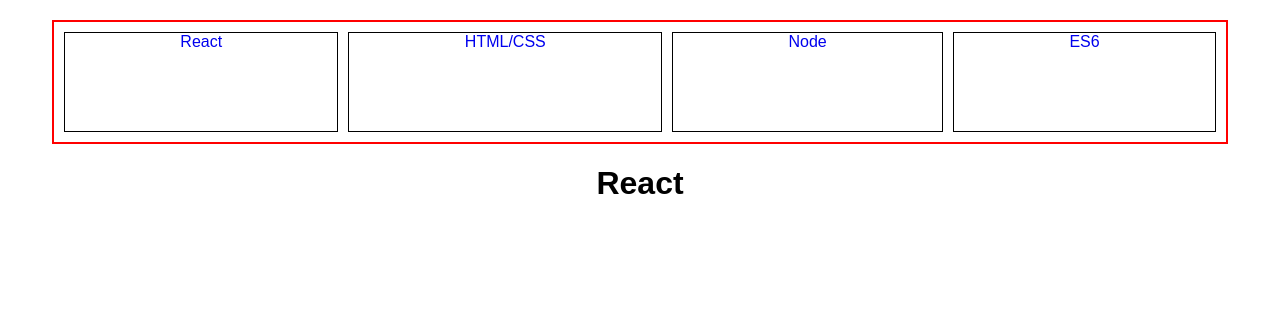
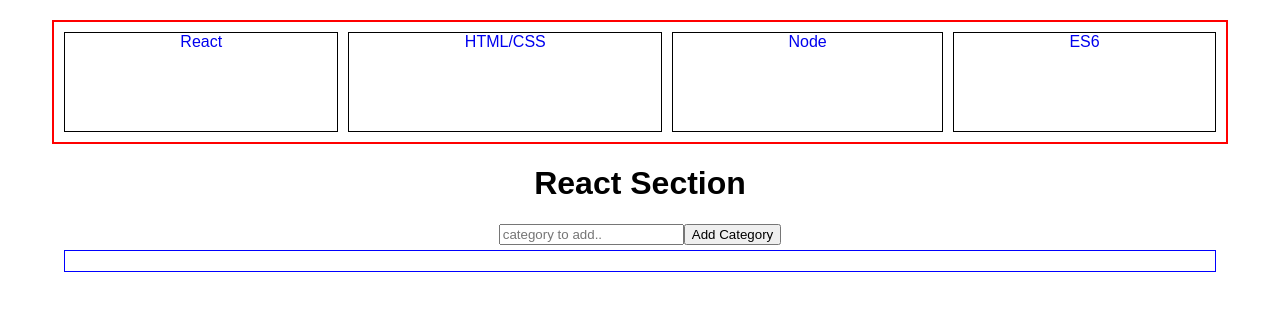
Before and after one commit to HuangStanley050/bookMarks, a React (Create React App) app: page /react in a window 1280 px wide. Shown: the top 310 px of the page. Built offline with nearby package versions, Linux system fonts and the light colour scheme.

Commit message:
started to work on differnet pages now, implemented add category on React topic

```diff
--- a/src/components/categories.js
+++ b/src/components/categories.js
@@ -14,8 +14,11 @@
     }
 
     addSubCategory = () => {
-        //alert(this.props.category);
-        this.props.addSub(this.state.input, this.props.category);
+        //alert(this.props.category);           //needs to find out which action creator to use depends on topic
+        /*if (this.props.topic === 'react') {
+            alert("react!!");
+        }*/
+        this.props.addSub(this.state.input, this.props.category, this.props.topic);
         this.setState({ input: "" });
     }
 
@@ -42,7 +45,7 @@
 
 const mapDispatchToProps = dispatch => {
     return {
-        addSub: (link, category) => dispatch(addSubCategory(link, category)),
+        addSub: (link, category, topic) => dispatch(addSubCategory(link, category, topic)),
         showLinks: (category) => dispatch(toggle(category))
     };
 };
--- a/src/containers/es6/es6.js
+++ b/src/containers/es6/es6.js
@@ -34,7 +34,7 @@
             <div className="ES6_Container">
 
              {this.props.categories.map(key=>{
-                 return <Categories key={key.name} category={key.name}/>;
+                 return <Categories topic="react" key={key.name} category={key.name}/>;
              })}
 
             </div>
--- a/src/containers/react/react.css
+++ b/src/containers/react/react.css
@@ -0,0 +1,9 @@
+.React_Container {
+    margin-top: 5px;
+    border: 1px solid blue;
+
+    display: grid;
+    padding: 10px;
+    grid-template-columns: 33% 33% 33%;
+    grid-gap: 5px;
+}
--- a/src/containers/react/react.js
+++ b/src/containers/react/react.js
@@ -1,9 +1,52 @@
 import React, { Component } from "react";
+import { connect } from 'react-redux';
+import { addCategory } from "../../store/actions/react";
+import Categories from "../../components/categories";
+import "./react.css";
+//import Modal from "../../components/modal/modal";
+
 
 class ReactKB extends Component {
+    state = {
+        input: ""
+    }
+
+    handleInput = (event) => {
+        this.setState({ input: event.target.value });
+    }
+
+    addCategory = () => {
+        this.props.addCategory(this.state.input);
+        this.setState({ input: "" });
+    }
+
+
     render() {
-        return <h1>React</h1>;
+        return (
+            <div>
+            <h1>React Section</h1>
+            <input onChange={this.handleInput} value={this.state.input} type="text" placeholder="category to add.."/>
+            <button onClick={()=>this.addCategory()}>Add Category</button>
+            <div className="React_Container">
+            {this.props.categories.map(key=>{
+                 return <Categories topic="react" key={key.name} category={key.name}/>;
+             })}
+            </div>
+            </div>
+        );
     }
+}
+
+const mapStateToProps = state => {
+    return {
+        categories: state.react_category
+    };
 };
 
-export default ReactKB;
+const mapDispatchToProps = dispatch => {
+    return {
+        addCategory: (name) => dispatch(addCategory(name))
+    };
+}
+
+export default connect(mapStateToProps, mapDispatchToProps)(ReactKB);
--- a/src/store/actions/actionTypes.js
+++ b/src/store/actions/actionTypes.js
@@ -1,3 +1,4 @@
-export const ADD_CATEGORY = "ADD_CATEGORY";
+export const ADD_CATEGORY_ES6 = "ADD_CATEGORY_ES6";
+export const ADD_CATEGORY_REACT = "ADD_CATEGORY_REACT";
 export const ADD_SUBCATEGORY = "ADD_SUBCATEGORY";
 export const TOGGLE_MODAL = "TOGGLE_MODAL";
--- a/src/store/actions/es6.js
+++ b/src/store/actions/es6.js
@@ -2,15 +2,16 @@
 
 export const addCategory = (name) => {
     return {
-        type: actionTypes.ADD_CATEGORY,
+        type: actionTypes.ADD_CATEGORY_ES6,
         name: name
     };
 };
 
-export const addSubCategory = (link, category) => {
+export const addSubCategory = (link, category, topic) => {
     return {
         type: actionTypes.ADD_SUBCATEGORY,
         link: link,
-        category: category
+        category: category,
+        topic: topic
     };
 };
--- /dev/null
+++ b/src/store/actions/react.js
@@ -0,0 +1,8 @@
+import * as actionTypes from "./actionTypes";
+
+export const addCategory = (name) => {
+    return {
+        type: actionTypes.ADD_CATEGORY_REACT,
+        name: name
+    };
+};
--- a/src/store/reducers/reducer.js
+++ b/src/store/reducers/reducer.js
@@ -2,25 +2,36 @@
 
 const initialState = {
     es6_category: [],
+    node_category: [],
+    style_category: [],
+    react_category: [],
     showModal: false,
     currentCategory: ""
 };
 
 const reducer = (state = initialState, action) => {
 
-    if (action.type === actionTypes.ADD_CATEGORY) {
+    if (action.type === actionTypes.ADD_CATEGORY_ES6) {
         const es6 = {
             name: "",
             hyperlinks: []
         };
 
         es6.name = action.name;
-        //const temp_array = [];
-        //temp_array.push(action.name);
-
         return {
             ...state,
             es6_category: [...state.es6_category, es6]
+        };
+    }
+    else if (action.type === actionTypes.ADD_CATEGORY_REACT) {
+        const react = {
+            name: "",
+            hyperlinks: []
+        };
+        react.name = action.name;
+        return {
+            ...state,
+            react_category: [...state.react_category, react]
         };
     }
 
```
